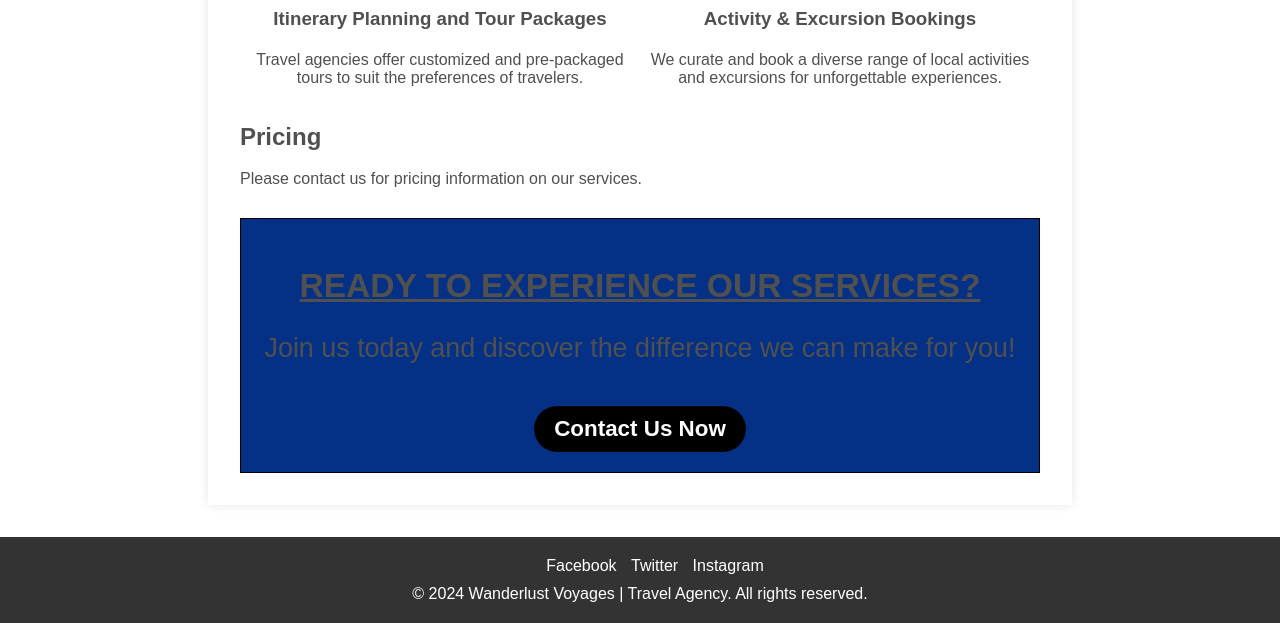
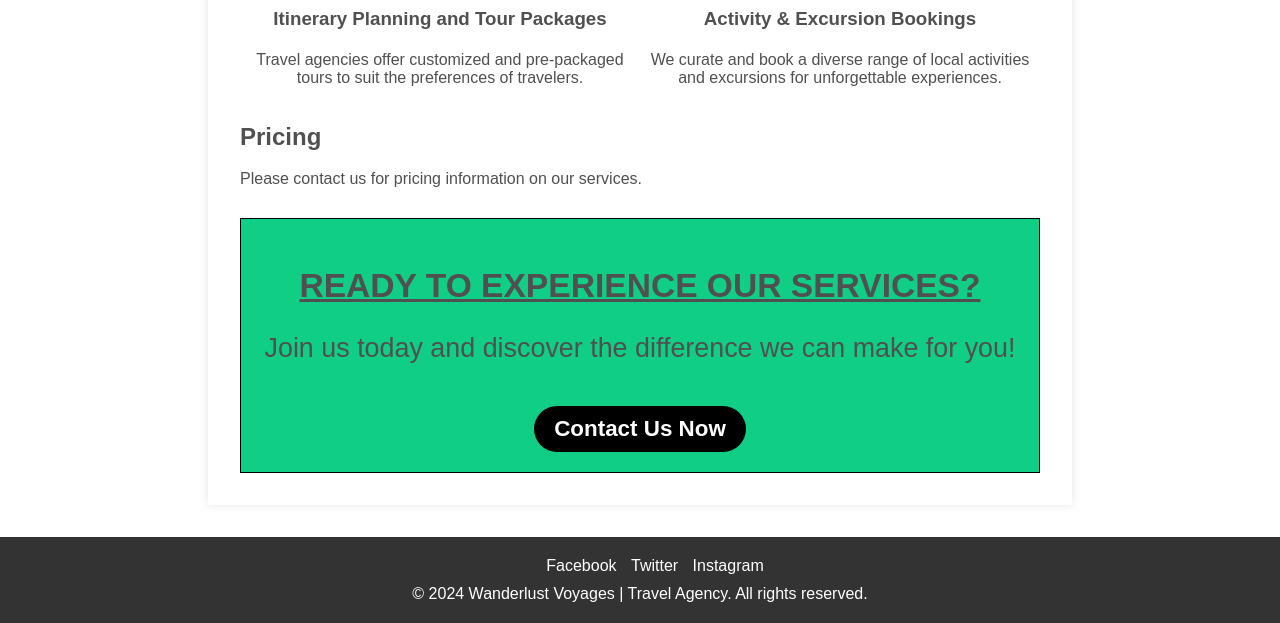
Before and after one commit to Shreya8263/F28WP-lab1, a plain HTML site: page week2/index.html in a window 1280 px wide. Shown: the part 1353-1976 px from the top of the page. Drawn offline with Linux system fonts and the light colour scheme.

Commit message:
background css

```diff
--- a/week2/style.css
+++ b/week2/style.css
@@ -141,7 +141,7 @@ main h3 {
 .cta-container {
     text-align: center;
     padding: 20px;
-    background-color: #043185;
+    background-color: #10ce85;
     margin-top: 30px;
     font-size: 1.4em;
     border-style: solid;
```
